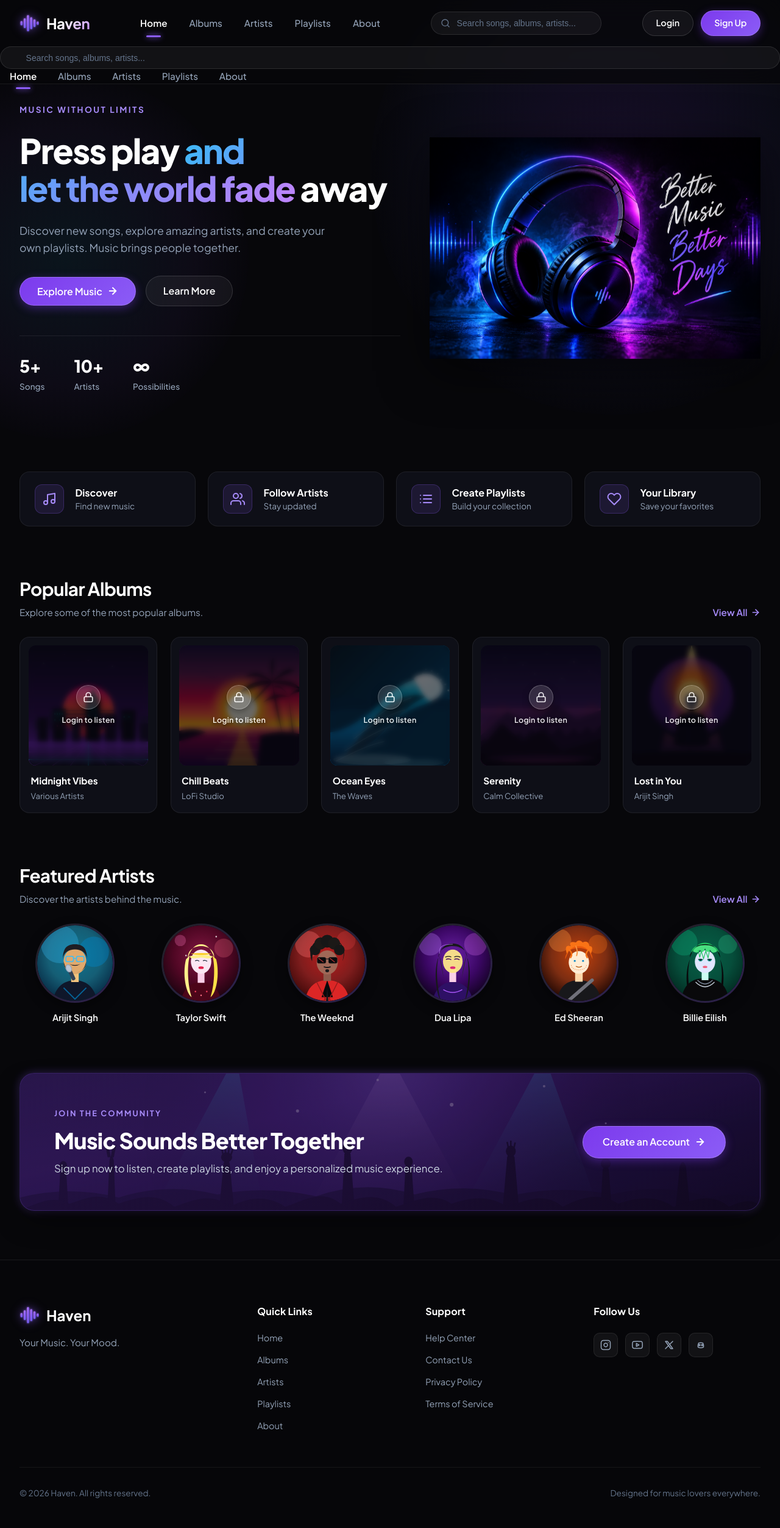
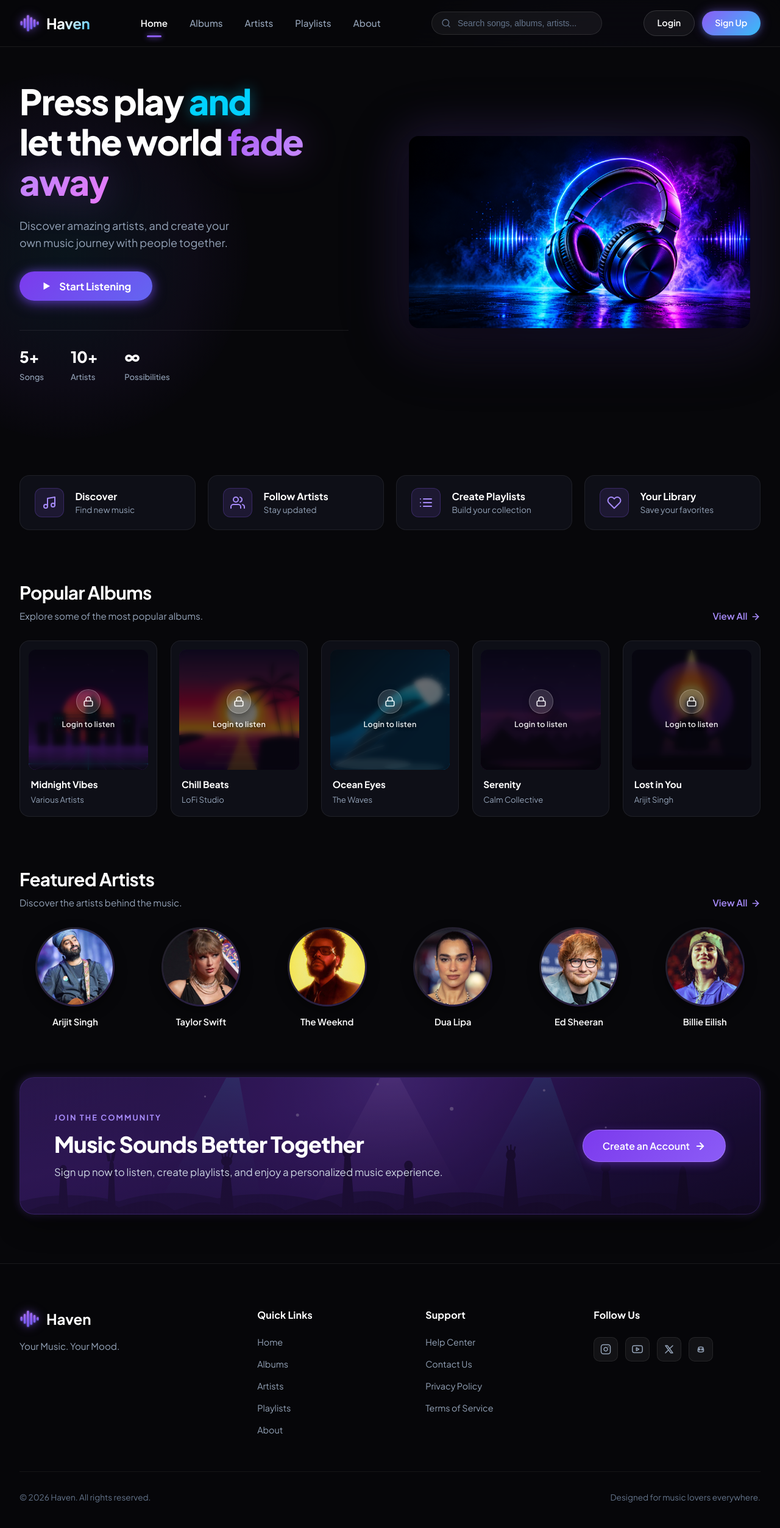
Before and after one commit to aswinvb7/Haven, a Django app: page / in a window 1280 px wide. Shown: the whole page at 61% size. Before the commit the page ends 2456 px from the top, so only its background shows below. Run offline with Django 5.2, Linux system fonts and the light colour scheme; data that the repository does not hold is empty.

Commit message:
Update Haven homepage UI

```diff
--- a/music/static/music/css/style.css
+++ b/music/static/music/css/style.css
@@ -195,7 +195,7 @@ button {
 }
 
 .brand-name {
-  background: linear-gradient(135deg, #ffffff 40%, #c084fc 100%);
+  background: linear-gradient(135deg, #ffffff 40%, #38bdf8 100%);
   -webkit-background-clip: text;
   -webkit-text-fill-color: transparent;
   font-weight: 700;
@@ -313,7 +313,19 @@ button {
   border-color: rgba(255, 255, 255, 0.28);
 }
 
-.btn-signup,
+.btn-signup {
+  background: linear-gradient(135deg, #8b5cf6 0%, #38bdf8 100%);
+  color: #ffffff;
+  border: none;
+  box-shadow: 0 0 18px rgba(139, 92, 246, 0.45), 0 2px 10px rgba(56, 189, 248, 0.25);
+}
+
+.btn-signup:hover {
+  background: linear-gradient(135deg, #7c3aed 0%, #0284c7 100%);
+  box-shadow: 0 0 26px rgba(139, 92, 246, 0.65), 0 4px 16px rgba(56, 189, 248, 0.45);
+  transform: translateY(-1px);
+}
+
 .btn-primary {
   background: linear-gradient(135deg, var(--accent-purple-strong) 0%, var(--accent-purple) 100%);
   color: #ffffff;
@@ -357,55 +368,66 @@ button {
    4. Hero Section
    -------------------------------------------------------------------------- */
 .hero-section {
-  padding-top: 2rem;
-  padding-bottom: 2rem;
+  position: relative;
+  overflow: hidden;
+  background-color: var(--bg-base);
+  padding-top: 3.5rem;
+  padding-bottom: 3.5rem;
 }
 
 .hero-grid {
   display: grid;
-  grid-template-columns: 1.15fr 1fr;
+  grid-template-columns: 1fr 1.05fr;
   align-items: center;
-  gap: 3rem;
+  gap: 3.5rem;
+  position: relative;
+  z-index: 1;
 }
 
+/* Left Hero Content */
 .hero-content {
   display: flex;
   flex-direction: column;
   gap: 1.5rem;
+  max-width: 540px;
+  z-index: 2;
 }
 
-/* Eyebrow / Small Heading */
-.hero-eyebrow {
-  display: inline-block;
-  font-size: 0.85rem;
-  font-weight: 700;
-  letter-spacing: 0.18em;
-  text-transform: uppercase;
-  color: var(--accent-purple-light);
-}
-
-/* Main Heading */
+/* Main Heading matching reference image */
 .hero-title {
-  font-size: 3.5rem;
+  font-size: 3.6rem;
   font-weight: 800;
-  line-height: 1.12;
+  line-height: 1.15;
   letter-spacing: -0.03em;
   color: #ffffff;
 }
 
-/* Gradient text matching reference: "and let the world fade" */
-.gradient-text {
-  background: linear-gradient(135deg, #38bdf8 0%, #818cf8 45%, #c084fc 100%);
+/* Cyan highlight matching reference: "and" */
+.highlight-cyan {
+  color: #00d2ff;
+  text-shadow: 0 0 25px rgba(0, 210, 255, 0.45);
+  font-weight: 800;
+}
+
+/* Purple gradient highlight matching reference: "fade away" */
+.highlight-purple {
+  background: linear-gradient(135deg, #a855f7 0%, #c084fc 45%, #e879f9 100%);
   -webkit-background-clip: text;
   -webkit-text-fill-color: transparent;
   display: inline;
+  filter: drop-shadow(0 0 30px rgba(168, 85, 247, 0.35));
+  font-weight: 800;
 }
 
 .hero-description {
-  font-size: 1.1rem;
-  color: var(--text-secondary);
+  font-size: 1.12rem;
+  color: #94a3b8;
   line-height: 1.6;
-  max-width: 520px;
+  max-width: 500px;
+}
+
+.desktop-br {
+  display: inline;
 }
 
 .hero-cta-group {
@@ -415,18 +437,42 @@ button {
   margin-top: 0.5rem;
 }
 
-.hero-cta-group .btn {
-  padding: 0.75rem 1.75rem;
-  font-size: 1rem;
+/* Start Listening Button matching reference image */
+.btn-hero-play {
+  display: inline-flex;
+  align-items: center;
+  gap: 0.75rem;
+  padding: 0.85rem 2.2rem;
+  font-size: 1.05rem;
+  font-weight: 700;
+  border-radius: 9999px;
+  background: linear-gradient(135deg, #7c3aed 0%, #6366f1 100%);
+  color: #ffffff;
+  border: none;
+  box-shadow: 0 4px 22px rgba(124, 58, 237, 0.55), 0 0 15px rgba(99, 102, 241, 0.4);
+  transition: all var(--transition-fast);
+  cursor: pointer;
+}
+
+.btn-hero-play:hover {
+  transform: translateY(-2px) scale(1.02);
+  box-shadow: 0 6px 30px rgba(124, 58, 237, 0.75), 0 0 25px rgba(99, 102, 241, 0.6);
+  background: linear-gradient(135deg, #6d28d9 0%, #4f46e5 100%);
+}
+
+.hero-play-icon {
+  width: 18px;
+  height: 18px;
+  color: #ffffff;
 }
 
 /* Statistics Below Hero */
 .hero-stats {
   display: flex;
   align-items: center;
-  gap: 3rem;
+  gap: 2.75rem;
   margin-top: 1.5rem;
-  padding-top: 1.75rem;
+  padding-top: 1.5rem;
   border-top: 1px solid rgba(255, 255, 255, 0.08);
 }
 
@@ -437,42 +483,63 @@ button {
 }
 
 .stat-value {
-  font-size: 1.75rem;
+  font-size: 1.6rem;
   font-weight: 800;
   color: #ffffff;
   letter-spacing: -0.02em;
 }
 
 .stat-label {
-  font-size: 0.85rem;
+  font-size: 0.82rem;
   color: var(--text-secondary);
   font-weight: 500;
 }
 
-/* Hero Right Visual (Headphone Graphic) */
+/* Right Hero Visual: Contained within the right side of the hero grid */
 .hero-visual {
-  position: relative;
   display: flex;
   align-items: center;
   justify-content: center;
-  user-select: none;
+  position: relative;
+  z-index: 1;
 }
 
-.visual-artwork {
+.hero-artwork-frame {
+  position: relative;
   width: 100%;
   max-width: 560px;
-  height: auto;
-  filter: drop-shadow(0 20px 40px rgba(0, 0, 0, 0.6));
-  animation: floatHeadphones 6s ease-in-out infinite;
+  display: flex;
+  align-items: center;
+  justify-content: center;
 }
 
-@keyframes floatHeadphones {
-  0%, 100% {
-    transform: translateY(0);
-  }
-  50% {
-    transform: translateY(-10px);
-  }
+/* Subtle soft ambient glow behind the headphone frame */
+.hero-artwork-frame::before {
+  content: "";
+  position: absolute;
+  width: 80%;
+  height: 80%;
+  border-radius: 50%;
+  background: radial-gradient(circle, rgba(124, 58, 237, 0.28) 0%, rgba(56, 189, 248, 0.15) 50%, transparent 70%);
+  filter: blur(40px);
+  pointer-events: none;
+  z-index: 0;
+}
+
+.hero-artwork-img {
+  position: relative;
+  z-index: 1;
+  width: 100%;
+  height: auto;
+  max-height: 440px;
+  object-fit: contain; /* Preserves original aspect ratio without distortion or cropping */
+  border-radius: 16px;
+  filter: drop-shadow(0 20px 40px rgba(0, 0, 0, 0.7)) drop-shadow(0 0 35px rgba(139, 92, 246, 0.25));
+  transition: transform var(--transition-normal);
+}
+
+.hero-artwork-img:hover {
+  transform: translateY(-4px) scale(1.015);
 }
 
 /* --------------------------------------------------------------------------
--- a/music/static/music/js/script.js
+++ b/music/static/music/js/script.js
@@ -7,7 +7,6 @@ document.addEventListener('DOMContentLoaded', () => {
   initNavbar();
   initAuthModal();
   initLockedItems();
-  initMobileMenu();
 });
 
 /**
@@ -103,28 +102,4 @@ function initLockedItems() {
     if (albumsSection) {
       albumsSection.scrollIntoView({ behavior: 'smooth' });
     }
-  });
 }
-
-/**
- * Mobile Navigation Drawer Toggle
- */
-function initMobileMenu() {
-  const toggleBtn = document.getElementById('mobileNavToggle');
-  const drawer = document.getElementById('mobileMenuDrawer');
-
-  if (!toggleBtn || !drawer) return;
-
-  toggleBtn.addEventListener('click', () => {
-    const isOpen = drawer.classList.toggle('open');
-    toggleBtn.setAttribute('aria-expanded', isOpen ? 'true' : 'false');
-  });
-
-  // Close mobile drawer when clicking a link
-  drawer.querySelectorAll('a').forEach(link => {
-    link.addEventListener('click', () => {
-      drawer.classList.remove('open');
-      toggleBtn.setAttribute('aria-expanded', 'false');
-    });
-  });
-}
--- a/music/templates/music/base.html
+++ b/music/templates/music/base.html
@@ -63,31 +63,8 @@
                         <a href="/login/" class="btn btn-login" data-auth-action="login">Login</a>
                         <a href="/signup/" class="btn btn-signup" data-auth-action="signup">Sign Up</a>
                     {% endif %}
-
-                    <!-- Mobile Menu Hamburger Button -->
-                    <button class="mobile-nav-toggle" id="mobileNavToggle" aria-label="Toggle navigation menu" aria-expanded="false">
-                        <svg class="hamburger-icon" viewBox="0 0 24 24" fill="none" stroke="currentColor" stroke-width="2" stroke-linecap="round" stroke-linejoin="round">
-                            <line x1="3" y1="12" x2="21" y2="12"></line>
-                            <line x1="3" y1="6" x2="21" y2="6"></line>
-                            <line x1="3" y1="18" x2="21" y2="18"></line>
-                        </svg>
-                    </button>
                 </div>
             </nav>
-        </div>
-
-        <!-- Mobile Drawer Navigation -->
-        <div class="mobile-menu-drawer" id="mobileMenuDrawer" aria-label="Mobile Navigation">
-            <div class="mobile-search">
-                <input type="text" class="search-input" placeholder="Search songs, albums, artists..." aria-label="Search songs on mobile">
-            </div>
-            <div class="mobile-links">
-                <a href="{% url 'home' %}" class="nav-link active">Home</a>
-                <a href="#popular-albums" class="nav-link">Albums</a>
-                <a href="#featured-artists" class="nav-link">Artists</a>
-                <a href="#features" class="nav-link">Playlists</a>
-                <a href="#community" class="nav-link">About</a>
-            </div>
         </div>
     </header>
 
--- a/music/templates/music/home.html
+++ b/music/templates/music/home.html
@@ -6,29 +6,29 @@
 {% block content %}
 <!-- ========================================================================
      HERO SECTION
+     Visually matching reference image with integrated haven-headphones artwork
      ======================================================================== -->
 <section class="hero-section" id="hero">
     <div class="container">
         <div class="hero-grid">
             <!-- Left Hero Content -->
             <div class="hero-content">
-                <span class="hero-eyebrow">Music Without Limits</span>
                 <h1 class="hero-title">
-                    Press play <span class="gradient-text">and<br>let the world fade</span> away
+                    Press play <span class="highlight-cyan">and</span><br>
+                    let the world <span class="highlight-purple">fade away</span>
                 </h1>
                 <p class="hero-description">
-                    Discover new songs, explore amazing artists, and create your own playlists. Music brings people together.
+                    Discover amazing artists, and create your<br class="desktop-br">
+                    own music journey with people together.
                 </p>
 
                 <div class="hero-cta-group">
-                    <button class="btn btn-primary" id="exploreMusicBtn" aria-label="Explore Music">
-                        Explore Music
-                        <svg width="18" height="18" viewBox="0 0 24 24" fill="none" stroke="currentColor" stroke-width="2.5" stroke-linecap="round" stroke-linejoin="round">
-                            <line x1="5" y1="12" x2="19" y2="12"></line>
-                            <polyline points="12 5 19 12 12 19"></polyline>
+                    <button class="btn btn-hero-play" id="exploreMusicBtn" aria-label="Start Listening">
+                        <svg class="hero-play-icon" viewBox="0 0 24 24" fill="currentColor" aria-hidden="true">
+                            <polygon points="6 4 20 12 6 20 6 4"></polygon>
                         </svg>
+                        Start Listening
                     </button>
-                    <a href="#features" class="btn btn-secondary">Learn More</a>
                 </div>
 
                 <!-- Statistics Below Hero -->
@@ -48,9 +48,11 @@
                 </div>
             </div>
 
-            <!-- Right Hero Artwork (Headphone with glow & script badge) -->
+            <!-- Right Hero Visual (Contained within right side of hero grid) -->
             <div class="hero-visual">
-                <img src="{% static 'music/images/headphones.png' %}" alt="Haven Wireless Headphones Glowing in Neon Purple and Blue" class="visual-artwork" width="560" height="520">
+                <div class="hero-artwork-frame">
+                    <img src="{% static 'music/images/haven-headphones.png' %}" alt="Haven Headphones Artwork" class="hero-artwork-img">
+                </div>
             </div>
         </div>
     </div>
@@ -187,7 +189,7 @@
 </section>
 
 <!-- ========================================================================
-     FEATURED ARTISTS SECTION
+     FEATURED ARTISTS SECTION (REALISTIC PHOTOGRAPHIC PORTRAITS)
      ======================================================================== -->
 <section class="artists-section" id="featured-artists">
     <div class="container">
@@ -206,7 +208,7 @@
             </a>
         </div>
 
-        <!-- Artists Grid (Circular Profile Layout) -->
+        <!-- Artists Grid (Circular Profile Layout with Realistic Photos) -->
         <div class="artists-grid">
             {% for artist in artists %}
             <div class="artist-card" data-locked="true" data-title="{{ artist.name }}" role="button" tabindex="0" aria-label="{{ artist.name }}">
@@ -218,7 +220,7 @@
                             <img src="{% static artist.image %}" alt="{{ artist.name }}" class="artist-avatar-img" loading="lazy">
                         {% endif %}
                     {% else %}
-                        <img src="{% static 'music/images/artist-arijit-singh.svg' %}" alt="{{ artist.name }}" class="artist-avatar-img" loading="lazy">
+                        <img src="{% static 'music/images/artist-arijit-singh.jpg' %}" alt="{{ artist.name }}" class="artist-avatar-img" loading="lazy">
                     {% endif %}
                 </div>
                 <h3 class="artist-name">{{ artist.name }}</h3>
--- a/music/views.py
+++ b/music/views.py
@@ -42,31 +42,31 @@ def home(request):
         },
     ]
 
-    # Curated sample artist data matching design reference
+    # Curated sample artist data with realistic photographic portraits
     sample_artists = [
         {
             'name': 'Arijit Singh',
-            'image': 'music/images/artist-arijit-singh.svg',
+            'image': 'music/images/artist-arijit-singh.jpg',
         },
         {
             'name': 'Taylor Swift',
-            'image': 'music/images/artist-taylor-swift.svg',
+            'image': 'music/images/artist-taylor-swift.jpg',
         },
         {
             'name': 'The Weeknd',
-            'image': 'music/images/artist-the-weeknd.svg',
+            'image': 'music/images/artist-the-weeknd.jpg',
         },
         {
             'name': 'Dua Lipa',
-            'image': 'music/images/artist-dua-lipa.svg',
+            'image': 'music/images/artist-dua-lipa.jpg',
         },
         {
             'name': 'Ed Sheeran',
-            'image': 'music/images/artist-ed-sheeran.svg',
+            'image': 'music/images/artist-ed-sheeran.jpg',
         },
         {
             'name': 'Billie Eilish',
-            'image': 'music/images/artist-billie-eilish.svg',
+            'image': 'music/images/artist-billie-eilish.jpg',
         },
     ]
 
```
Also changed, not shown: other parts of music/static/music/css/style.css (+39 -41 lines), music/static/music/images/artist-arijit-singh.jpg (added), music/static/music/images/artist-billie-eilish.jpg (added), music/static/music/images/artist-dua-lipa.jpg (added), music/static/music/images/artist-ed-sheeran.jpg (added), music/static/music/images/artist-taylor-swift.jpg (added), music/static/music/images/artist-the-weeknd.jpg (added), music/static/music/images/haven-headphones.png (added), music/static/music/images/haven-hero.png (added).
